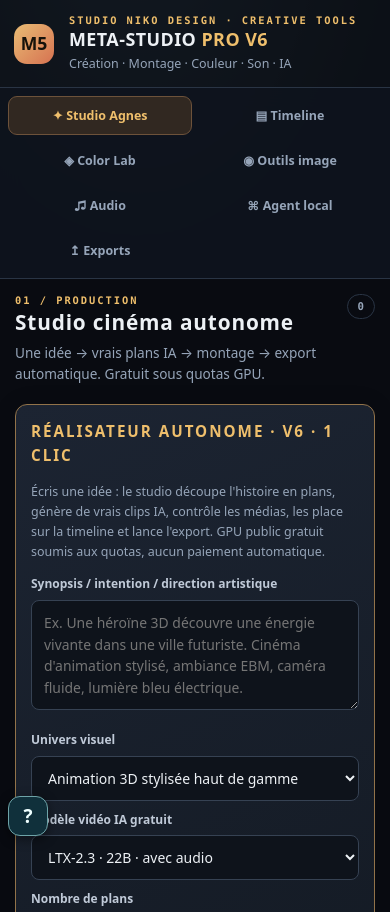
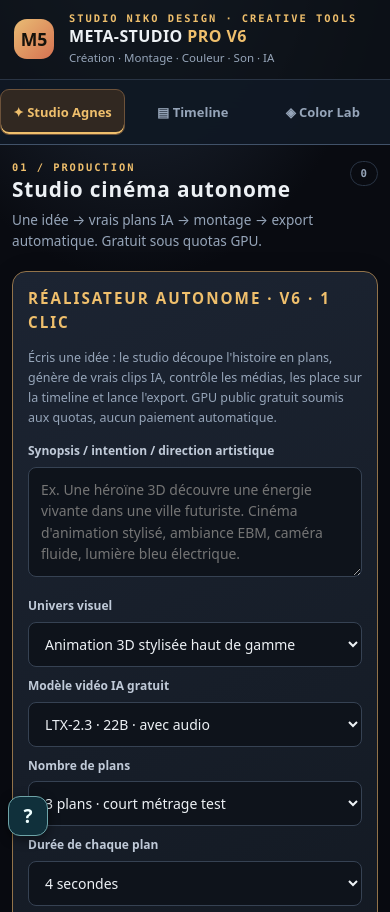
Before and after one commit to Nikoju1977/ia-studio-cine, a plain HTML site: page index.html in a window 390 px wide. Shown: the top 912 px of the page. Drawn offline with Linux system fonts and the light colour scheme.

Commit message:
feat(ui): accessible mobile navigation, responsive controls and visual hierarchy [skip ci]

```diff
--- a/meta-studio-v5.css
+++ b/meta-studio-v5.css
@@ -42,3 +42,44 @@
 @media(max-width:600px){.auto-grid{grid-template-columns:1fr 1fr}.auto-director{padding:15px}
 .auto-actions>.btn:first-child{flex-basis:100%;min-width:0}}
 @media(max-width:400px){.auto-grid{grid-template-columns:1fr}}
+
+
+/* Studio Niko UI V7 — navigation principale tactile et lecture mobile */
+:where(.nav button,.btn,.lutgrid button){touch-action:manipulation}
+.nav button:focus-visible,.btn:focus-visible,.lutgrid button:focus-visible{outline:3px solid var(--gold);outline-offset:2px}
+:where(.panel,.result,.auto-scene){overflow-wrap:anywhere}
+:where(.panel,.result,.auto-scene,.metric){box-shadow:0 2px 14px #00000014}
+:where(.btn,.nav button){min-height:44px}
+:where(input,select,textarea){accent-color:var(--gold)}
+:where(.result-grid,.grid,.auto-grid,.auto-storyboard){min-width:0}
+@media(max-width:700px){
+  .topbar{padding:12px 14px}
+  .topbar .brand{min-width:0}
+  .topbar .brand h1{font-size:clamp(1rem,4vw,1.25rem)}
+  .topbar .sub{font-size:.72rem}
+  .nav{
+    display:flex;position:sticky;top:0;z-index:30;flex-flow:row nowrap;
+    justify-content:flex-start;align-items:stretch;gap:6px;
+    overflow-x:auto;overflow-y:hidden;scrollbar-width:thin;
+    overscroll-behavior-x:contain;scroll-snap-type:x proximity;
+    padding:9px max(12px,env(safe-area-inset-left))!important;
+    background:#101824f5;backdrop-filter:blur(16px);border-bottom:1px solid #415269
+  }
+  .nav button{
+    flex:0 0 auto;width:auto;min-width:124px;max-width:170px;
+    min-height:46px;white-space:normal;font-size:.81rem;text-align:center;
+    padding:9px 12px;justify-content:center;scroll-snap-align:start
+  }
+  .nav button[aria-selected="true"]{box-shadow:inset 0 -2px 0 var(--gold)}
+  .workspace{padding:16px 12px max(80px,env(safe-area-inset-bottom))}
+  .view-header{gap:10px}
+  .panel{padding:15px;border-radius:14px}
+  :where(input:not([type="range"]):not([type="checkbox"]),textarea,select){font-size:16px}
+  .btn{min-height:46px}
+  .actions>.btn{flex:1 1 125px}
+  .tl-scroll{scrollbar-width:thin;-webkit-overflow-scrolling:touch}
+}
+@media(prefers-reduced-motion:reduce){
+  html{scroll-behavior:auto}
+  :where(.btn,.nav button,.progress>span,.meter span){transition:none!important}
+}
```
